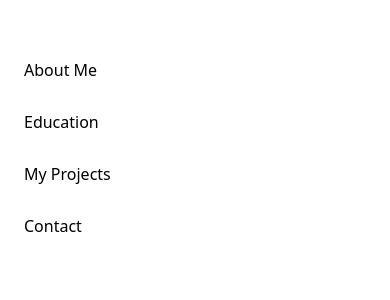
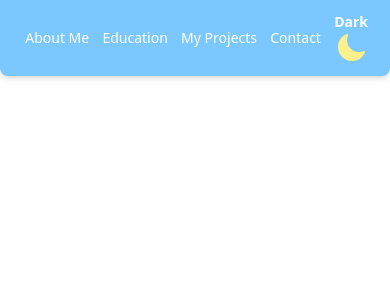
Before and after one commit to CristinaRacovita/playground, a Vue app in the folder cristina-playground/: page / in a window 390 px wide. Shown: the top 300 px of the page. Built offline with nearby package versions, Linux system fonts and the light colour scheme.

Commit message:
add theme toggle

```diff
--- a/cristina-playground/package.json
+++ b/cristina-playground/package.json
@@ -8,6 +8,7 @@
     "lint": "vue-cli-service lint"
   },
   "dependencies": {
+    "@vueuse/core": "^10.9.0",
     "autoprefixer": "^10.4.18",
     "core-js": "^3.8.3",
     "tailwindcss": "^3.4.1",
--- a/cristina-playground/src/App.vue
+++ b/cristina-playground/src/App.vue
@@ -1,5 +1,8 @@
 <template>
+<div class="dark:bg-black">
   <HeaderNav />
+</div>
+
   <!-- <HelloWorld msg="Welcome to Your Vue.js App"/> -->
 </template>
 
@@ -9,7 +12,7 @@ import HeaderNav from './components/HeaderNav.vue'
 export default {
   name: 'App',
   components: {
-    HeaderNav
+    HeaderNav,
   }
 }
 </script>
--- a/cristina-playground/src/components/HeaderNav.vue
+++ b/cristina-playground/src/components/HeaderNav.vue
@@ -1,14 +1,19 @@
 <template>
-<header class="bg-sky-blue rounded-b-lg shadow-md">
-  <nav class="mx-auto flex max-w-7xl items-center justify-evenly p-6 lg:px-8" aria-label="Global" >
-      <a href="#" class="text-sm font-medium leading-6 text-ivory-white text-increase-on-hover hover:text-sky-100">About Me</a>
-      <a href="#" class="text-sm font-medium leading-6 text-ivory-white text-increase-on-hover hover:text-sky-100">Education</a>
-      <a href="#" class="text-sm font-medium leading-6 text-ivory-white text-increase-on-hover hover:text-sky-100">My Projects</a>
-      <a href="#" class="text-sm font-medium leading-6 text-ivory-white text-increase-on-hover hover:text-sky-100">Contact</a>
-  </nav>
+  <header class="bg-sky-blue dark:bg-dark-indigo rounded-b-lg shadow-md">
+    <div class="flex justify-between items-center p-3">
+      <nav class="flex flex-grow justify-evenly" aria-label="Global">
+        <a href="#" class="text-sm font-medium leading-6 text-ivory-white text-increase-on-hover hover:text-sky-100">About Me</a>
+        <a href="#" class="text-sm font-medium leading-6 text-ivory-white text-increase-on-hover hover:text-sky-100">Education</a>
+        <a href="#" class="text-sm font-medium leading-6 text-ivory-white text-increase-on-hover hover:text-sky-100">My Projects</a>
+        <a href="#" class="text-sm font-medium leading-6 text-ivory-white text-increase-on-hover hover:text-sky-100">Contact</a>
+      </nav>
+      <div class="mr-2.5">
+        <ThemeToggle />
+      </div>
+    </div>
 
   <!-- Mobile version -->
-  <div class="lg:hidden" role="dialog" aria-modal="true">
+  <!-- <div class="lg:hidden" role="dialog" aria-modal="true">
     <div class="fixed inset-y-0 right-0 z-10 w-full overflow-y-auto bg-white px-6 py-6 sm:max-w-sm sm:ring-1 sm:ring-gray-900/10">
       <div class="mt-6 flow-root">
         <div class="-my-6 divide-y divide-gray-500/10">
@@ -21,14 +26,19 @@
         </div>
       </div>
     </div>
-  </div>
+  </div> -->
 </header>
 
 </template>
 
 <script>
+import ThemeToggle from './ThemeToggle.vue'
+
 export default {
-  name: 'HeaderNav'
+  name: 'HeaderNav',
+  components: {
+    ThemeToggle
+  }
 }
 </script>
 
--- /dev/null
+++ b/cristina-playground/src/components/ThemeToggle.vue
@@ -0,0 +1,44 @@
+<template>
+<div class="hover:opacity-70 items-center flex flex-col">
+    <div class="hidden dark:block text-sm font-bold text-white">Light</div>
+    <div class="dark:hidden text-sm font-bold text-white">Dark</div>
+    <button
+        @click="toggleTheme">
+
+        <svg xmlns="http://www.w3.org/2000/svg" class="hidden dark:block fill-coral-dark w-8 h-8"  viewBox="0 0 24 24">
+            <path d="M12 2.25a.75.75 0 0 1 .75.75v2.25a.75.75 0 0 1-1.5 0V3a.75.75 0 0 1 .75-.75ZM7.5 12a4.5 4.5 0 1 1 9 0 4.5 4.5 0 0 1-9 0ZM18.894 6.166a.75.75 0 0 0-1.06-1.06l-1.591 1.59a.75.75 0 1 0 1.06 1.061l1.591-1.59ZM21.75 12a.75.75 0 0 1-.75.75h-2.25a.75.75 0 0 1 0-1.5H21a.75.75 0 0 1 .75.75ZM17.834 18.894a.75.75 0 0 0 1.06-1.06l-1.59-1.591a.75.75 0 1 0-1.061 1.06l1.59 1.591ZM12 18a.75.75 0 0 1 .75.75V21a.75.75 0 0 1-1.5 0v-2.25A.75.75 0 0 1 12 18ZM7.758 17.303a.75.75 0 0 0-1.061-1.06l-1.591 1.59a.75.75 0 0 0 1.06 1.061l1.591-1.59ZM6 12a.75.75 0 0 1-.75.75H3a.75.75 0 0 1 0-1.5h2.25A.75.75 0 0 1 6 12ZM6.697 7.757a.75.75 0 0 0 1.06-1.06l-1.59-1.591a.75.75 0 0 0-1.061 1.06l1.59 1.591Z" />
+        </svg>
+
+        <svg xmlns="http://www.w3.org/2000/svg" viewBox="0 0 24 24" fill="currentColor" class="dark:hidden fill-yellow w-8 h-8">
+            <path fill-rule="evenodd" d="M9.528 1.718a.75.75 0 0 1 .162.819A8.97 8.97 0 0 0 9 6a9 9 0 0 0 9 9 8.97 8.97 0 0 0 3.463-.69.75.75 0 0 1 .981.98 10.503 10.503 0 0 1-9.694 6.46c-5.799 0-10.5-4.7-10.5-10.5 0-4.368 2.667-8.112 6.46-9.694a.75.75 0 0 1 .818.162Z" clip-rule="evenodd" />
+        </svg>
+    </button>
+</div>
+
+</template>
+
+<script>
+export default {
+  name: 'ThemeToggle',
+  data() {
+    return {
+      isDark: false,
+    };
+  },
+  methods: {
+    toggleTheme() {
+      this.isDark = !this.isDark;
+      if (this.isDark) {
+        document.documentElement.classList.add('dark');
+      } else {
+        document.documentElement.classList.remove('dark');
+      }
+    },
+  },
+}
+
+</script>
+
+<style scoped>
+
+</style>
--- a/cristina-playground/tailwind.config.js
+++ b/cristina-playground/tailwind.config.js
@@ -1,5 +1,6 @@
 /** @type {import('tailwindcss').Config} */
 module.exports = {
+  darkMode: 'class',
   content: ["./index.html", "./src/**/*.{vue,js,ts,jsx,tsx}"],
     theme: {
       colors: {
@@ -15,7 +16,11 @@ module.exports = {
         'sky-blue': '#7AC8FF',
         'mint-green': '#9EFFC9',
         'peachy-pink': '#FFB7B2',
-        'sky-100': '#e0f2fe'
+        'sky-100': '#e0f2fe',
+        'yellow': '#fef08a',
+        'light-grey': '#e5e7eb',
+        'dark-indigo': '#312e81',
+        'black': '#111827'
       },
       extend: {},
   },
```
Also changed, not shown: 1 other file (tests, documents, lock files or other folders).
